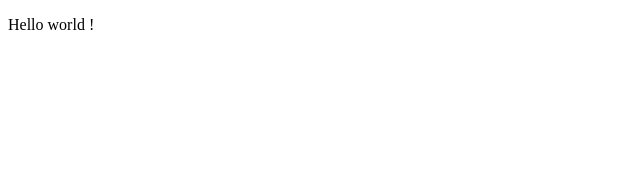
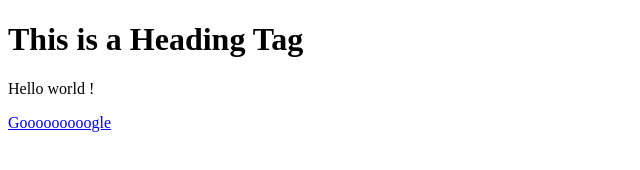
Before and after one commit to turjo-sarma/Learning-HTML, a plain HTML site: page index.html in a window 1280 px wide. Shown: the whole page, without its empty margins (0-640 px from the left). Drawn offline with Linux system fonts and the light colour scheme.

Commit message:
Learning

```diff
--- a/index.html
+++ b/index.html
@@ -6,7 +6,7 @@
     <title>Document</title>
 </head>
 <body>
+    <h1>This is a Heading Tag</h1>
     <p>Hello world !</p>
-
-</body>
+   <a href="https://www.google.com/">Gooooooooogle</a>
 </html>
```
